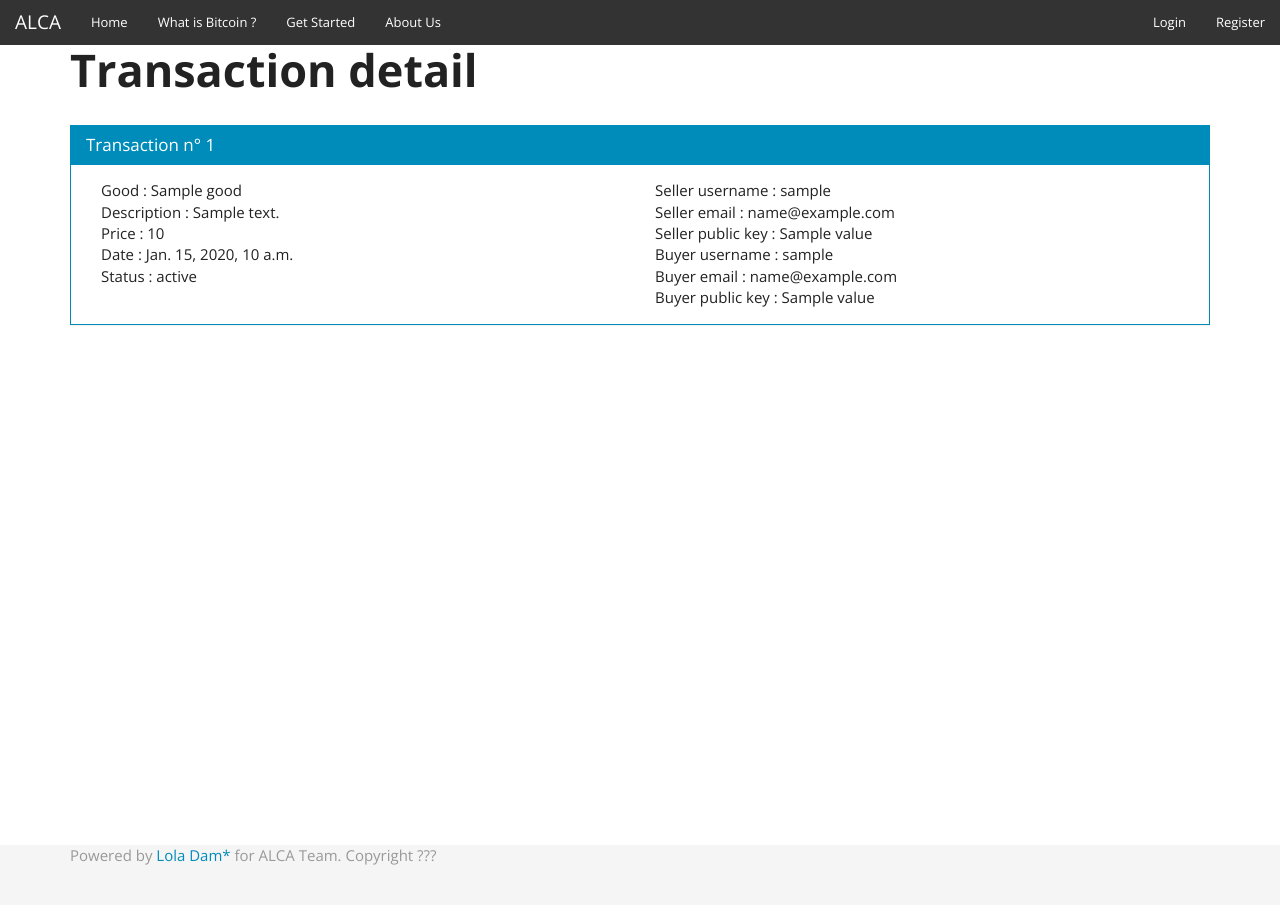
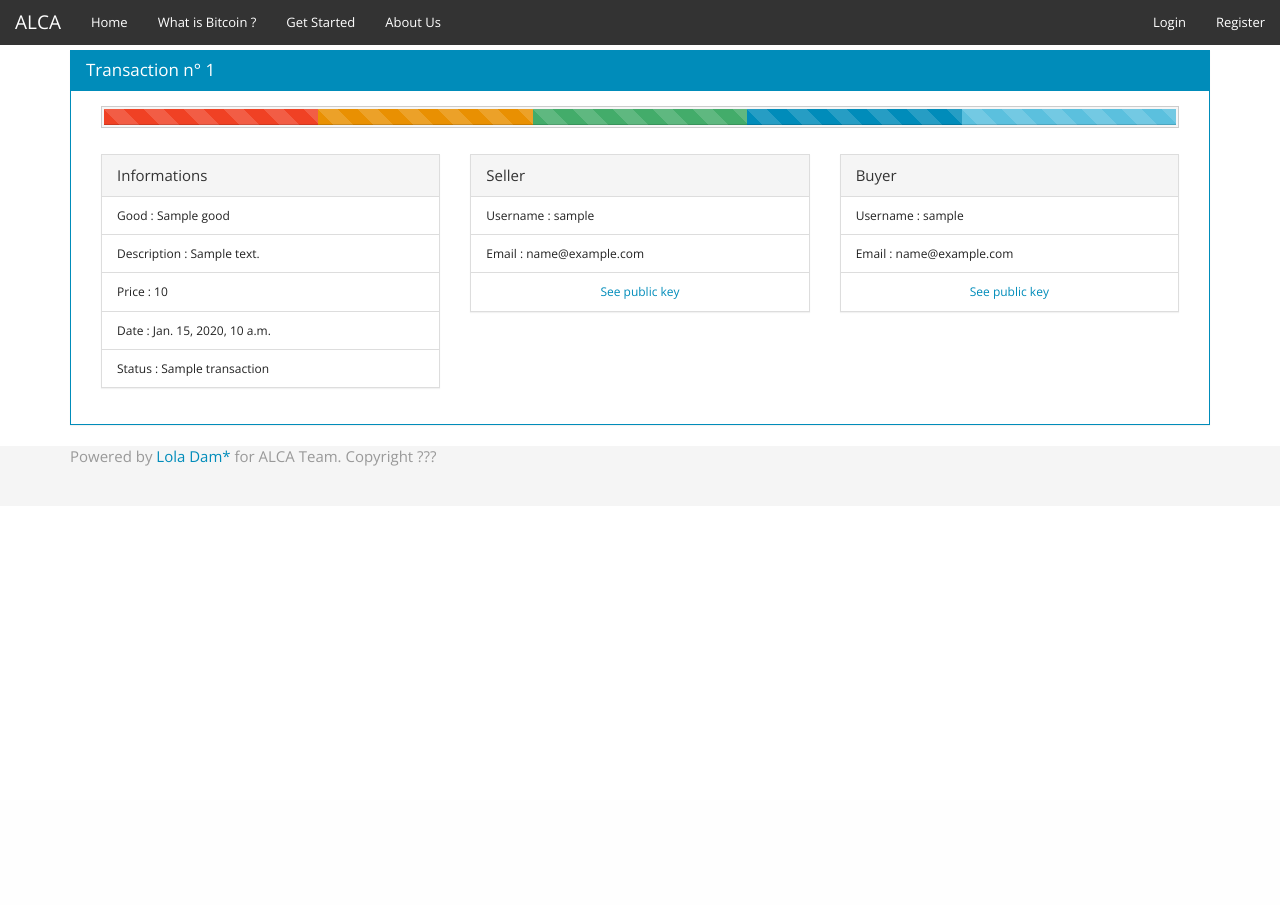
Before and after one commit to TFBM/alca, a Django app: template templates/home/transaction_detail.html in a window 1280 px wide. After the commit the page ends 466 px from the top, so only its background shows below. Run offline with Django 3.2, Linux system fonts and the light colour scheme; the template is opened without the code that fills it: most values are stand-ins (such as "Sample title", 1, 10 or a date in 2020); some libraries are stand-ins or nearby versions.

Commit message:
Amélioration design transaction details

```diff
--- a/static/css/style.css
+++ b/static/css/style.css
@@ -1,5 +1,10 @@
 html, body {
   height: 100%;
+}
+
+#current-bar {
+  -webkit-animation: progress-bar-stripes 1s linear infinite;
+  animation: progress-bar-stripes 1s linear infinite;
 }
 
 .header {
@@ -10,6 +15,10 @@ html, body {
   width: 100%;
   min-height: 800px;
   border-bottom: 10px solid #fff;
+}
+
+.pubkey {
+  font-size: x-small;
 }
 
 .message {
@@ -60,6 +69,10 @@ html, body {
  display : none;
 }
 
+.panel {
+ margin-top: 5px;
+}
+
 @media (max-width: 480px) {
 	.page-section h1 {
 	font-size: 3em;
--- a/templates/home/transaction_detail.html
+++ b/templates/home/transaction_detail.html
@@ -3,31 +3,91 @@
 {% load crispy_forms_tags %}
 {% block title %}Transaction Detail {% endblock %}
 {% block content %}
-<div id="Transaction_detail" class="page-section">
+<div id="Transaction_detail">
   <div class="container">
     <div class="row">
       <div class="col-md-12">
-      <h2>Transaction detail</h2>
         <div class="panel panel-primary">
           <div class="panel-heading">
             <h3 class="panel-title">Transaction n° {{ transaction.id }}</h3>
           </div>
           <div class="panel-body button-right">
-            <div class="col-md-6">
-            Good : {{ transaction.good }} <br/>
-            Description : {{ transaction.description }} <br/>
-            Price : {{ transaction.price }} <br/>
-            Date : {{ transaction.datetime_init }} <br/>
-            Status : {{ transaction.status }} <br/>
+            <div class="col-md-12">
+              <div class="progress progress-striped">
+                <div class="progress-bar progress-bar-danger" {% if transaction.status == 1 %}id="current-bar"{% endif%} style="width: 20%" data-toggle="tooltip" title="The transaction has just been initialised by the seller."></div>
+                <div class="progress-bar progress-bar-warning" style="width: 20%" {% if transaction.status == 2  %}id="current-bar"{% endif%} data-toggle="tooltip" title="The redeem script has just been created."></div>
+                <div class="progress-bar progress-bar-success" style="width: 20%" {% if transaction.status == 3 %}id="current-bar"{% endif%} data-toggle="tooltip" title="The buyer sent the funds to the pay to script adress."></div>
+                <div class="progress-bar" style="width: 20%" {% if transaction.status == 4 %}id="current-bar"{% endif%} data-toggle="tooltip" title="Transaction done."></div>
+                <div class="progress-bar progress-bar-info" style="width: 20%" {% if transaction.status == 5 %}id="current-bar"{% endif%} data-toggle="tooltip" title="The funds have been moved from the pay to hash adress."></div>
+              </div>
             </div>
-            <div class="col-md-6">
-            Seller username : {{ transaction.seller_id.username }} <br/>
-            Seller email : {{ transaction.seller_id.email }} <br/>
-            Seller public key : {{ transaction.seller_key.value }} <br/>
-            Buyer username : {{ transaction.buyer_id.username }} <br/>
-            Buyer email : {{ transaction.buyer_id.email }} <br/>
-            Buyer public key : {{ transaction.buyer_key.value }} <br/>
+            <div class="col-md-4">
+              <div class="panel panel-default">
+                <div class="panel-heading">Informations</div>
+                <ul class="list-group">
+                  <li class="list-group-item">Good : {{ transaction.good }}</li>
+                  <li class="list-group-item">Description : {{ transaction.description }}</li>
+                  <li class="list-group-item">Price : {{ transaction.price }}</li>
+                  <li class="list-group-item">Date : {{ transaction.datetime_init }}</li>
+                  <li class="list-group-item">Status : {{ transaction.get_status_name }}</li>
+                </ul>
+              </div>
             </div>
+
+            <div class="col-md-4">
+              <div class="panel panel-default">
+                <div class="panel-heading">Seller</div>
+                <ul class="list-group">
+                  <li class="list-group-item">Username : {{ transaction.seller_id.username }}</li>
+                  <li class="list-group-item">Email : {{ transaction.seller_id.email }}</li>
+                  <li class="list-group-item text-center"><a href="#" data-toggle="modal" data-target=".pkseller">See public key</a></li>
+                </ul>
+              </div>
+            </div>
+
+            <div class="col-md-4">
+              <div class="panel panel-default">
+                <div class="panel-heading">Buyer</div>
+                <ul class="list-group">
+                  <li class="list-group-item">Username : {{ transaction.buyer_id.username }}</li>
+                  <li class="list-group-item">Email : {{ transaction.buyer_id.email }}</li>
+                  <li class="list-group-item text-center"><a href="#" data-toggle="modal" data-target=".pkbuyer">See public key</a></li>
+                </ul>
+              </div>
+            </div>
+
+            <div class="modal fade pkseller" tabindex="-1" role="dialog" aria-labelledby="mySmallModalLabel" aria-hidden="true">
+              <div class="modal-dialog modal-sm">
+                <div class="modal-content">
+                  <div class="modal-header">
+                    <button type="button" class="close" data-dismiss="modal" aria-hidden="true">&times;</button>
+                    <h4 class="modal-title" id="myModalLabel">Seller’s public key</h4>
+                  </div>
+                  <div class="modal-body">
+                    <p class="pubkey">{{ transaction.seller_key.value }}</p>
+                  </div>
+                </div>
+              </div>
+            </div>
+
+            <div class="modal fade pkbuyer" tabindex="-1" role="dialog" aria-labelledby="mySmallModalLabel" aria-hidden="true">
+              <div class="modal-dialog modal-sm">
+                <div class="modal-content">
+                  <div class="modal-header">
+                    <button type="button" class="close" data-dismiss="modal" aria-hidden="true">&times;</button>
+                    <h4 class="modal-title" id="myModalLabel">Buyer’s public key</h4>
+                  </div>
+                  <div class="modal-body">
+                    {% if transaction.buyer_key %}
+                    <p class="pubkey">{{ transaction.buyer_key.value }}</p>
+                    {% else %}
+                    <p>The buyer does not have provided a public key yet</p>
+                    {% endif %}
+                  </div>
+                </div>
+              </div>
+            </div>
+
           </div>
         </div>
       </div>
@@ -35,3 +95,10 @@
   </div>
 </div>
 {% endblock%}
+{% block extrajs %}
+<script>
+  $(document).ready(function() {
+    $(".progress-bar").tooltip();
+  });
+</script>
+{% endblock%}
```
